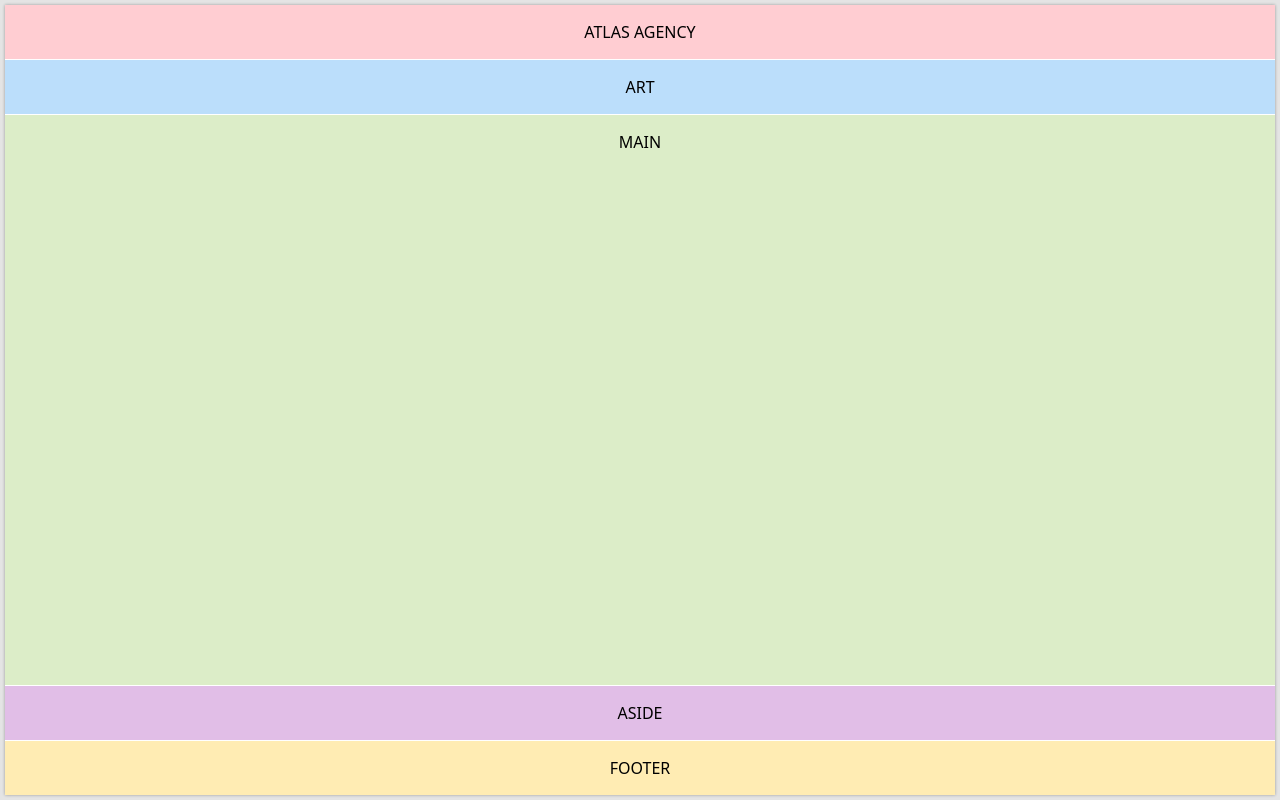
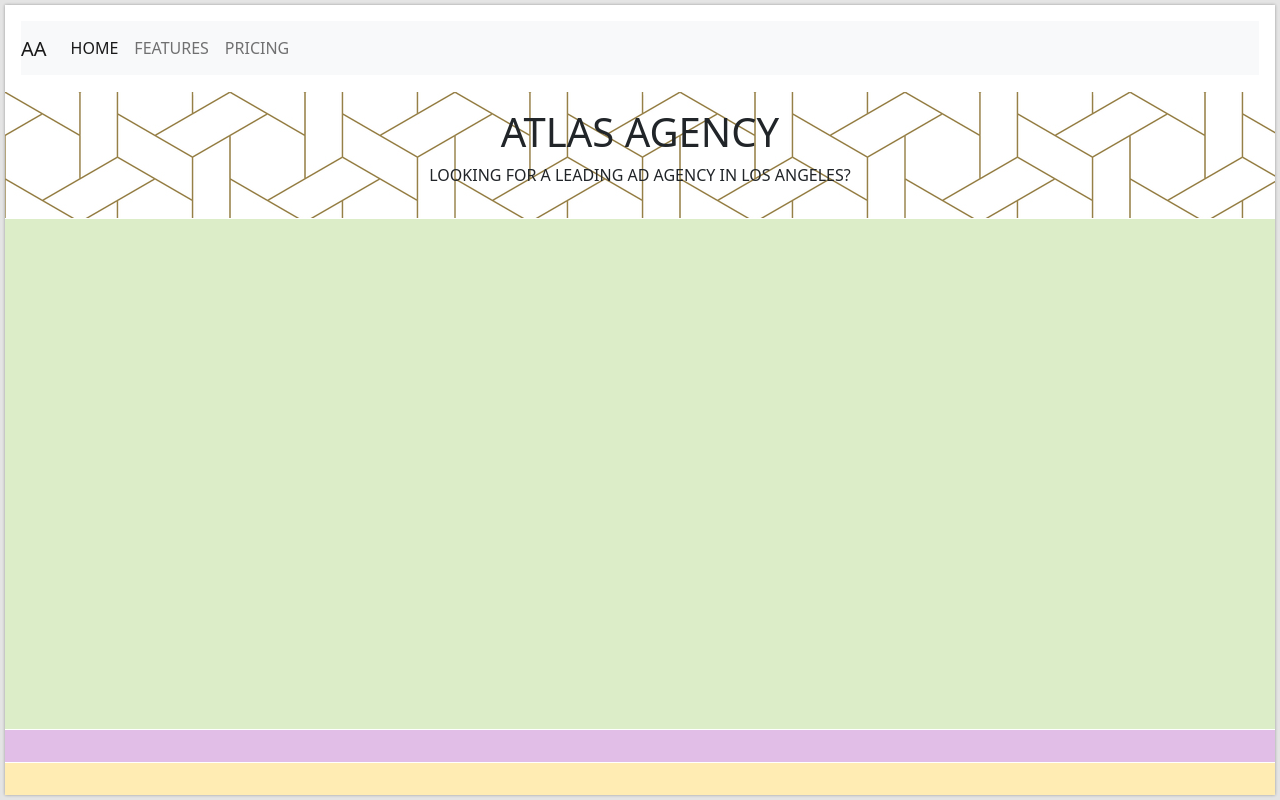
Before and after one commit to kreativekntrl/atlas-agency, a React (Create React App) app in the folder atlas-agency/: page / in a window 1280 px wide. Built offline with nearby package versions, Linux system fonts and the light colour scheme.

Commit message:
navbar bootstrap

```diff
--- a/atlas-agency/package.json
+++ b/atlas-agency/package.json
@@ -6,6 +6,7 @@
     "@testing-library/jest-dom": "^5.16.4",
     "@testing-library/react": "^13.3.0",
     "@testing-library/user-event": "^13.5.0",
+    "bootstrap": "^5.1.3",
     "react": "^18.2.0",
     "react-dom": "^18.2.0",
     "react-scripts": "5.0.1",
--- a/atlas-agency/src/App.js
+++ b/atlas-agency/src/App.js
@@ -9,23 +9,18 @@ function App() {
   return (
 <div className="page-wrap">
   <header className="page-header">
-    Atlas Agency
     <NavBar />
   </header>
   <article className="page-art">
-    Art
     <Article />
   </article>
   <main className="page-main">
-    main
     <Main />
   </main>
   <aside className="page-sidebar">
-    Aside
     <Aside />
   </aside>
   <footer className="page-footer">
-    Footer
     <Footer />
   </footer>
 </div>
--- a/atlas-agency/src/App.scss
+++ b/atlas-agency/src/App.scss
@@ -37,7 +37,6 @@
 
   .page-header {
     grid-column: 1 / -1;
-    background: #ffcdd2;
   }
 
   .page-sidebar {
@@ -47,7 +46,7 @@
   .page-art {
     grid-column: 1 / -1;
     grid-row: 2 / 3;
-    background: #bbdefb;
+    background-image: url('./images/artImg.jpg');
   }
   .page-main {
     grid-column: 1 / -1;
--- a/atlas-agency/src/components/Article.js
+++ b/atlas-agency/src/components/Article.js
@@ -1,7 +1,8 @@
 const Article = () => {
     return(
         <div>
-
+            <h1>Atlas Agency</h1>
+            <p>Looking for a leading ad agency in Los Angeles?</p>
         </div>
     );
 }
--- a/atlas-agency/src/components/NavBar.js
+++ b/atlas-agency/src/components/NavBar.js
@@ -1,8 +1,18 @@
 const NavBar = () => {
     return(
-        <div>
-
-        </div>
+<nav className="navbar navbar-expand-lg navbar-light bg-light">
+  <a className="navbar-brand" href="#">AA</a>
+  <button className="navbar-toggler" type="button" data-toggle="collapse" data-target="#navbarNavAltMarkup" aria-controls="navbarNavAltMarkup" aria-expanded="false" aria-label="Toggle navigation">
+    <span className="navbar-toggler-icon"></span>
+  </button>
+  <div className="collapse navbar-collapse" id="navbarNavAltMarkup">
+    <div className="navbar-nav">
+      <a className="nav-item nav-link active" href="#">Home</a>
+      <a className="nav-item nav-link" href="#">Features</a>
+      <a className="nav-item nav-link" href="#">Pricing</a>
+    </div>
+  </div>
+</nav>
     );
 }
 
--- a/atlas-agency/src/index.js
+++ b/atlas-agency/src/index.js
@@ -1,4 +1,5 @@
 import React from 'react';
+import 'bootstrap/dist/css/bootstrap.css';
 import ReactDOM from 'react-dom/client';
 import './index.css';
 import App from './App';
```
Also changed, not shown: atlas-agency/src/images/artImg.jpg (added), 1 other file (tests, documents, lock files or other folders).
